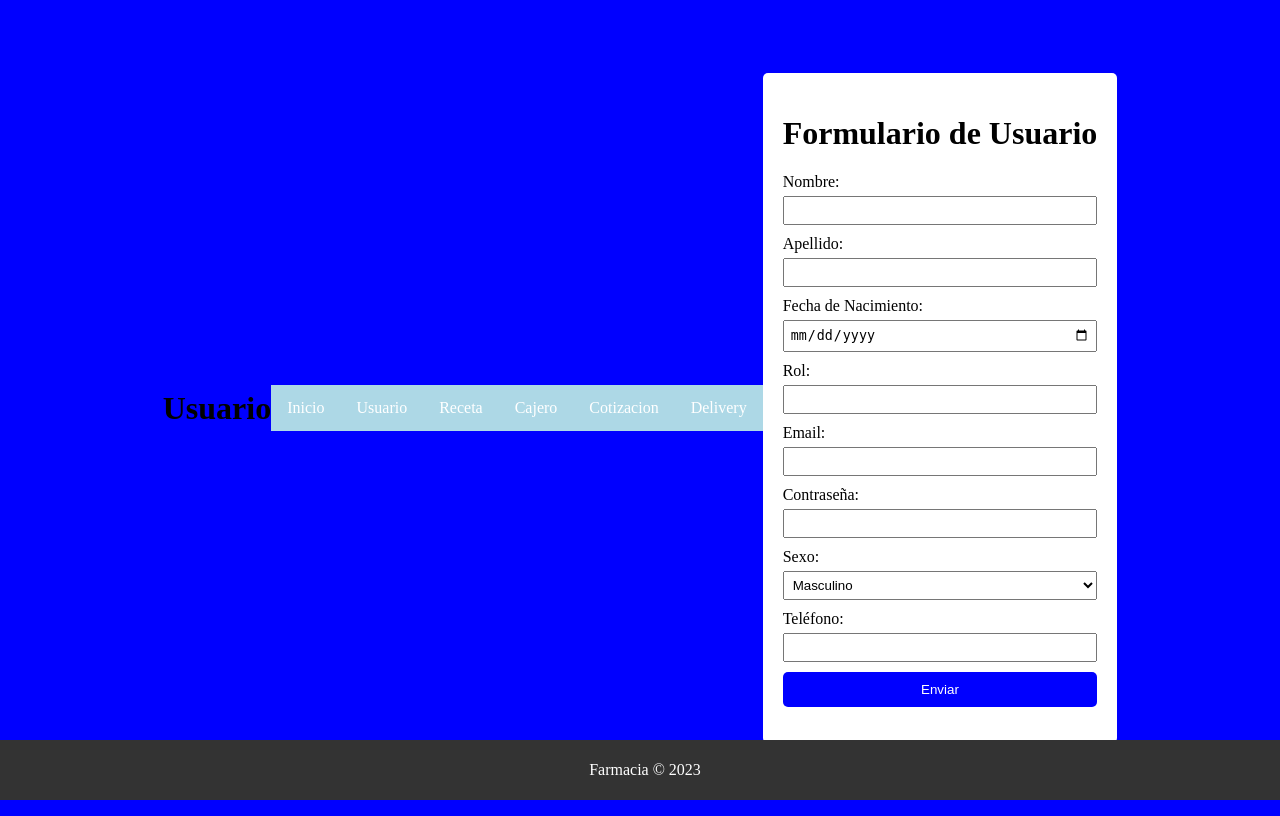
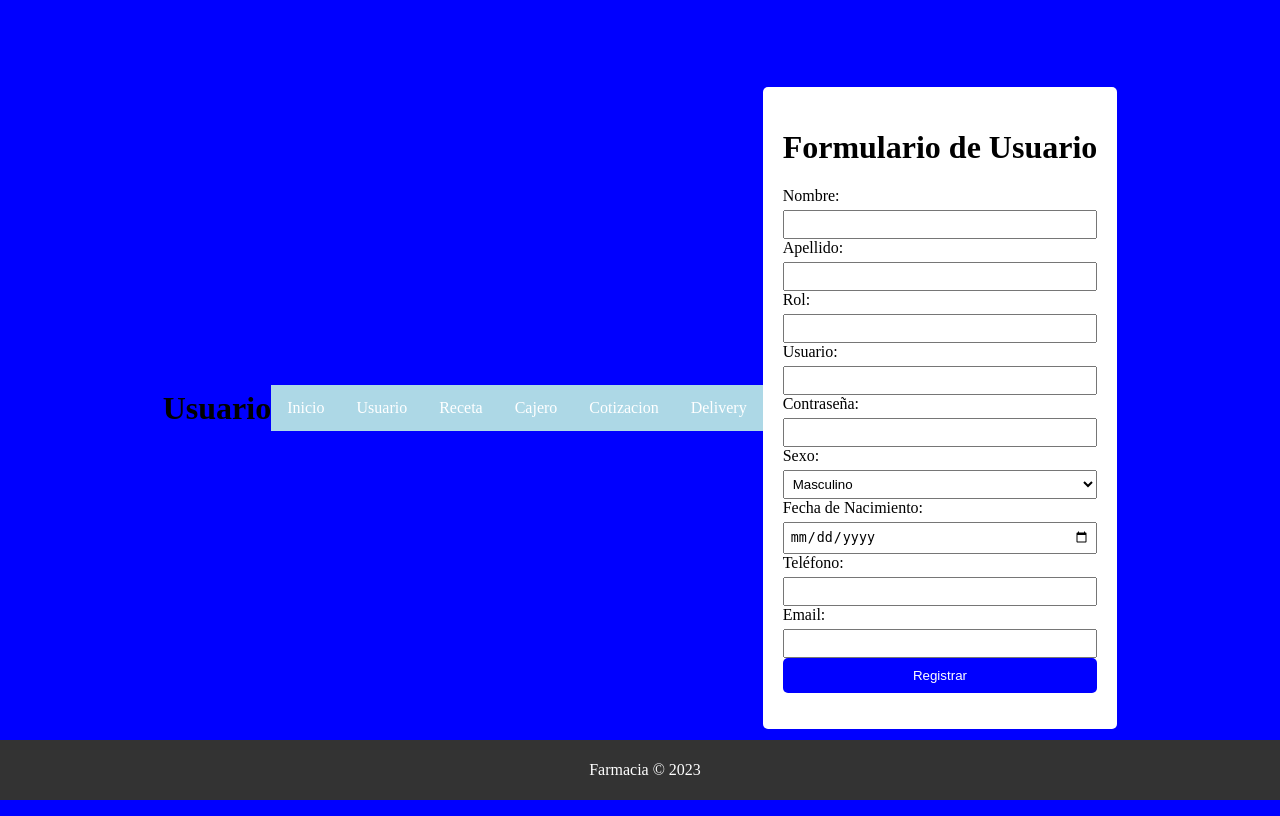
Before and after one commit to RenzoA21/Proyecto-DPB04, a Flask app: template templates/usuario.html in a window 1280 px wide. Run offline with Flask 3, Linux system fonts and the light colour scheme; the template is opened without the code that fills it, so the values that code supplies are empty; parts of the project's set-up code (start-up, migrations or seed data) failed here and were passed over.

Commit message:
funciona sin js arreglar

```diff
--- a/templates/usuario.html
+++ b/templates/usuario.html
@@ -19,45 +19,38 @@
 <body>
     <div class="form-container">
         <h1>Formulario de Usuario</h1>
-        <form>
-            <div class="form-field">
+        <form action="/" method="POST">
             <label for="nombre">Nombre:</label>
-                <input type="text" id="nombre" name="nombre">
-            </div>
-            <div class="form-field">
+            <input type="text" id="nombre" name="nombre" required><br>
+
             <label for="apellido">Apellido:</label>
-                <input type="text" id="apellido" name="apellido">
-            </div>
-            <div class="form-field">
-                <label for="fecha_nacimiento">Fecha de Nacimiento:</label>
-                <input type="date" id="fecha_nacimiento" name="fecha_nacimiento">
-            </div>
-            <div class="form-field">
+            <input type="text" id="apellido" name="apellido" required><br>
+
             <label for="rol">Rol:</label>
-                <input type="text" id="rol" name="rol">
-            </div>
-            <div class="form-field">
-                <label for="email">Email:</label>
-                <input type="email" id="email" name="email">
-            </div>
-            <div class="form-field">
+            <input type="text" id="rol" name="rol" required><br>
+
+            <label for="usuario">Usuario:</label>
+            <input type="text" id="usuario" name="usuario" required><br>
+
             <label for="contrasena">Contraseña:</label>
-                <input type="password" id="contrasena" name="contrasena">
-            </div>
-            <div class="form-field">
+            <input type="password" id="contrasena" name="contrasena" required><br>
+
             <label for="sexo">Sexo:</label>
-                <select id="sexo" name="sexo">
+            <select id="sexo" name="sexo" required>
                 <option value="Masculino">Masculino</option>
                 <option value="Femenino">Femenino</option>
-                </select>
-            </div>
-            <div class="form-field">
+            </select><br>
+
+            <label for="fecha_nacimiento">Fecha de Nacimiento:</label>
+            <input type="date" id="fecha_nacimiento" name="fecha_nacimiento" required><br>
+
             <label for="telefono">Teléfono:</label>
-                <input type="tel" id="telefono" name="telefono">
-            </div>
-            <div class="form-field">
-                <input type="submit" value="Enviar">
-            </div>
+            <input type="tel" id="telefono" name="telefono" required><br>
+
+            <label for="email">Email:</label>
+            <input type="email" id="email" name="email" required><br>
+
+            <input type="submit" value="Registrar">
         </form>
     </div>
 
@@ -65,5 +58,5 @@
         <p>Farmacia © 2023</p>
     </footer>
 </body>
-<script src="/static/js/usuario.js"></script>
+
 </html>
```
Also changed, not shown: server.py (+28 -6 lines). Lines whose indentation alone changed are shown as unchanged.
